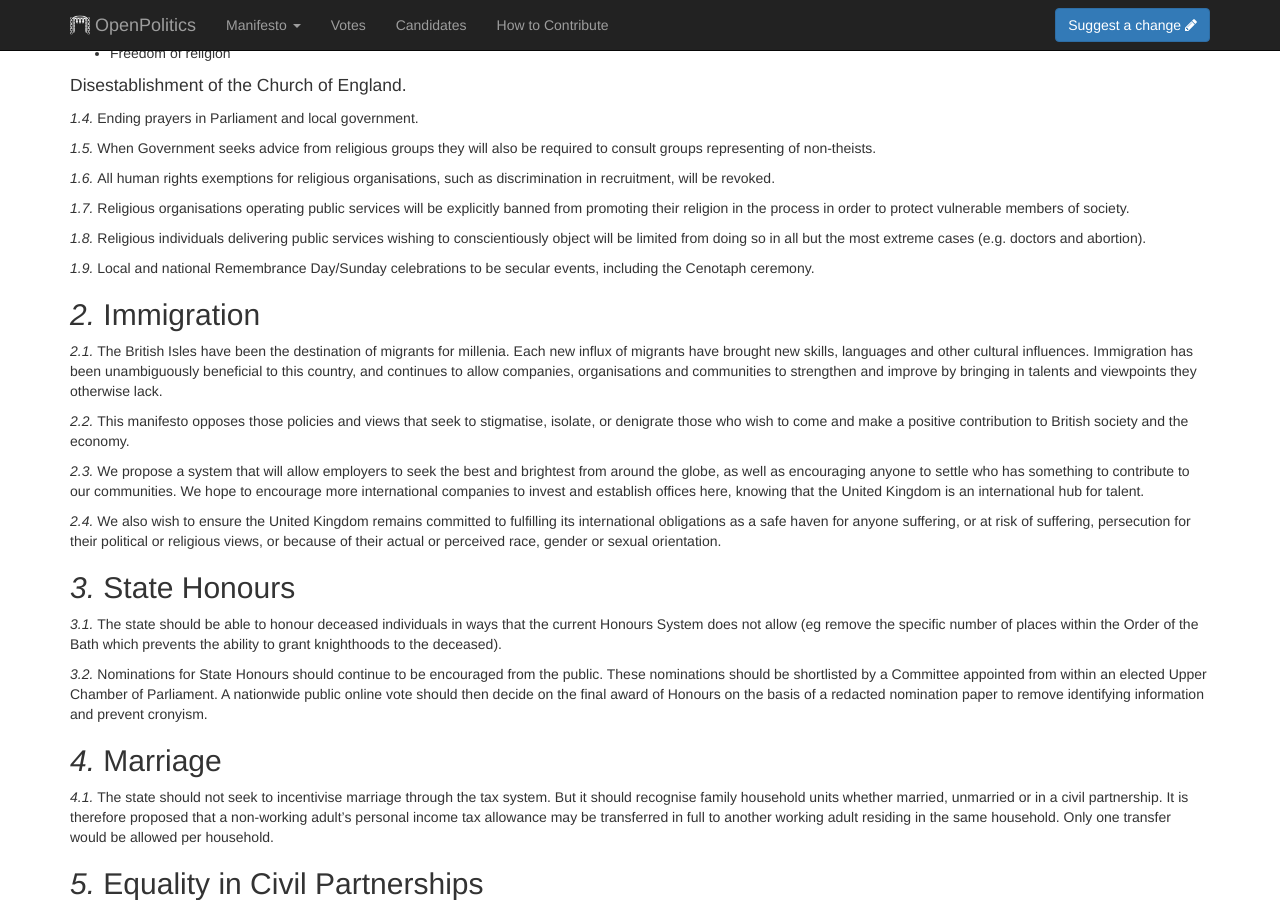
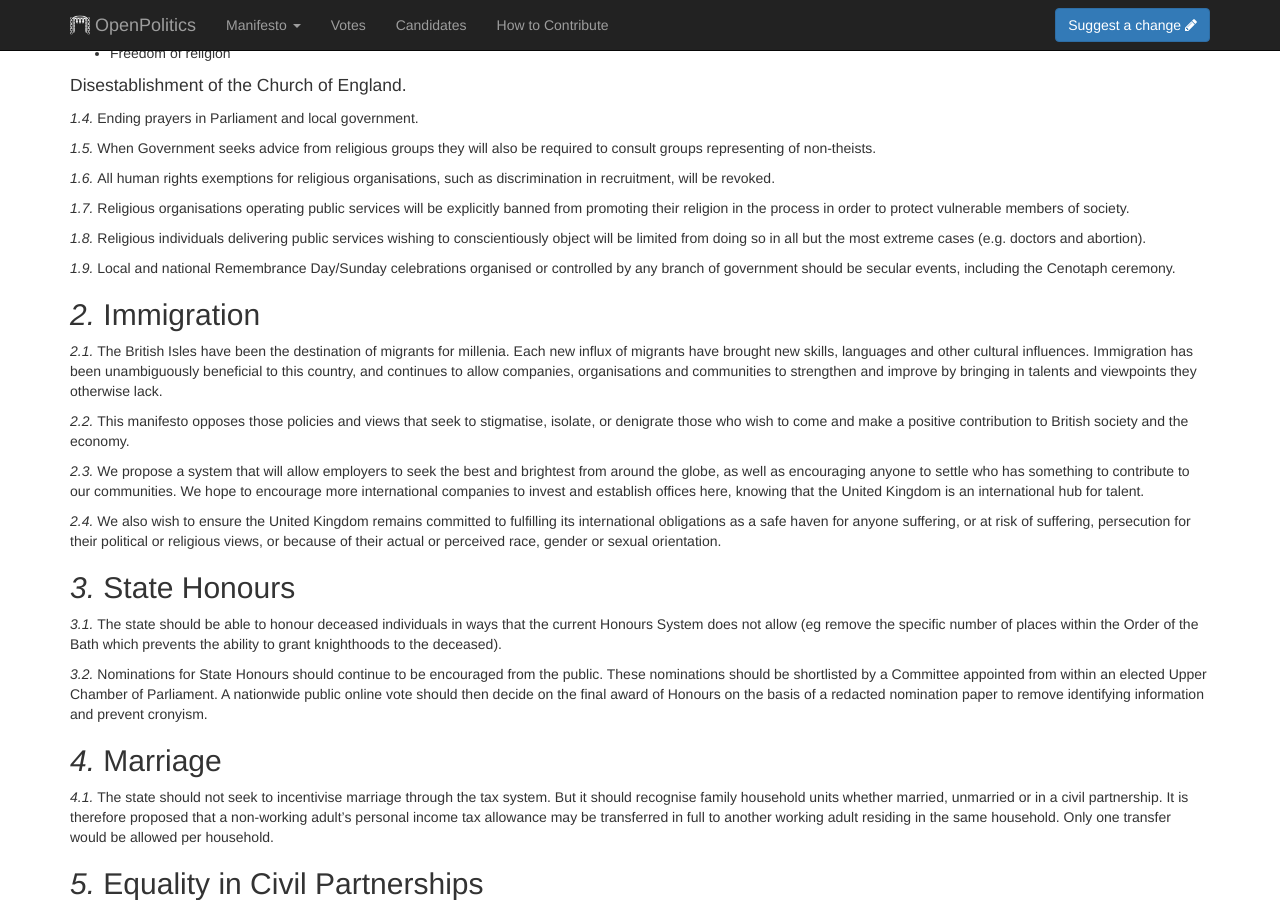
Before and after one commit to openpolitics/manifesto, a Jekyll site: the page built from manifesto/society.md, in a window 1280 px wide and 900 px high, scrolled down 420 px. Built offline with Jekyll 4.4.1, drawn with Linux system fonts in a browser that asks for light colours; nearby versions of some CDN libraries.

Commit message:
Clarified remembrance secularism slightly

```diff
--- a/manifesto/society.md
+++ b/manifesto/society.md
@@ -26,7 +26,7 @@ Religious organisations operating public services will be explicitly banned from
 
 Religious individuals delivering public services wishing to conscientiously object will be limited from doing so in all but the most extreme cases (e.g. doctors and abortion).
 
-Local and national Remembrance Day/Sunday celebrations to be secular events, including the Cenotaph ceremony.
+Local and national Remembrance Day/Sunday celebrations organised or controlled by any branch of government should be secular events, including the Cenotaph ceremony.
 
 ## Immigration
 
```
